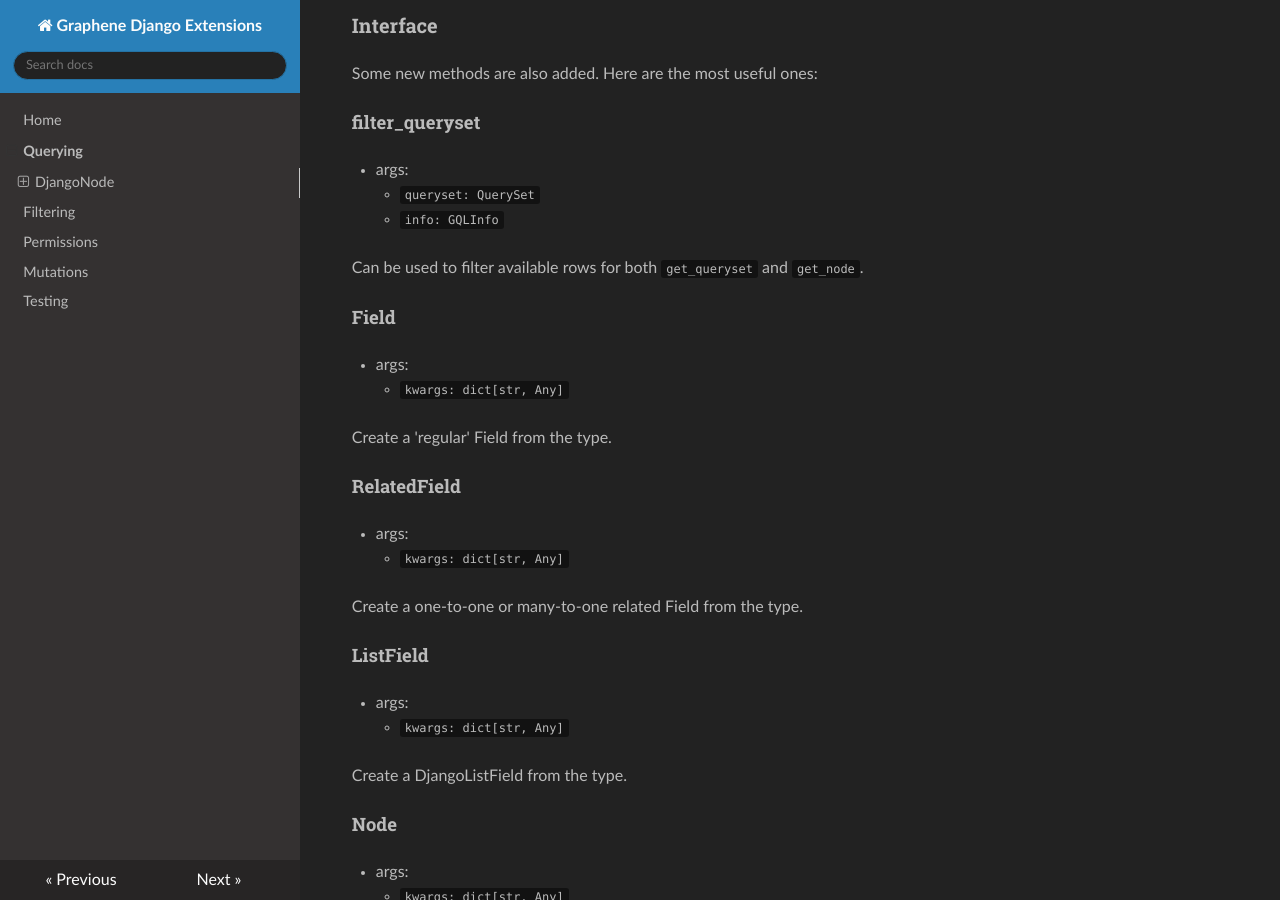
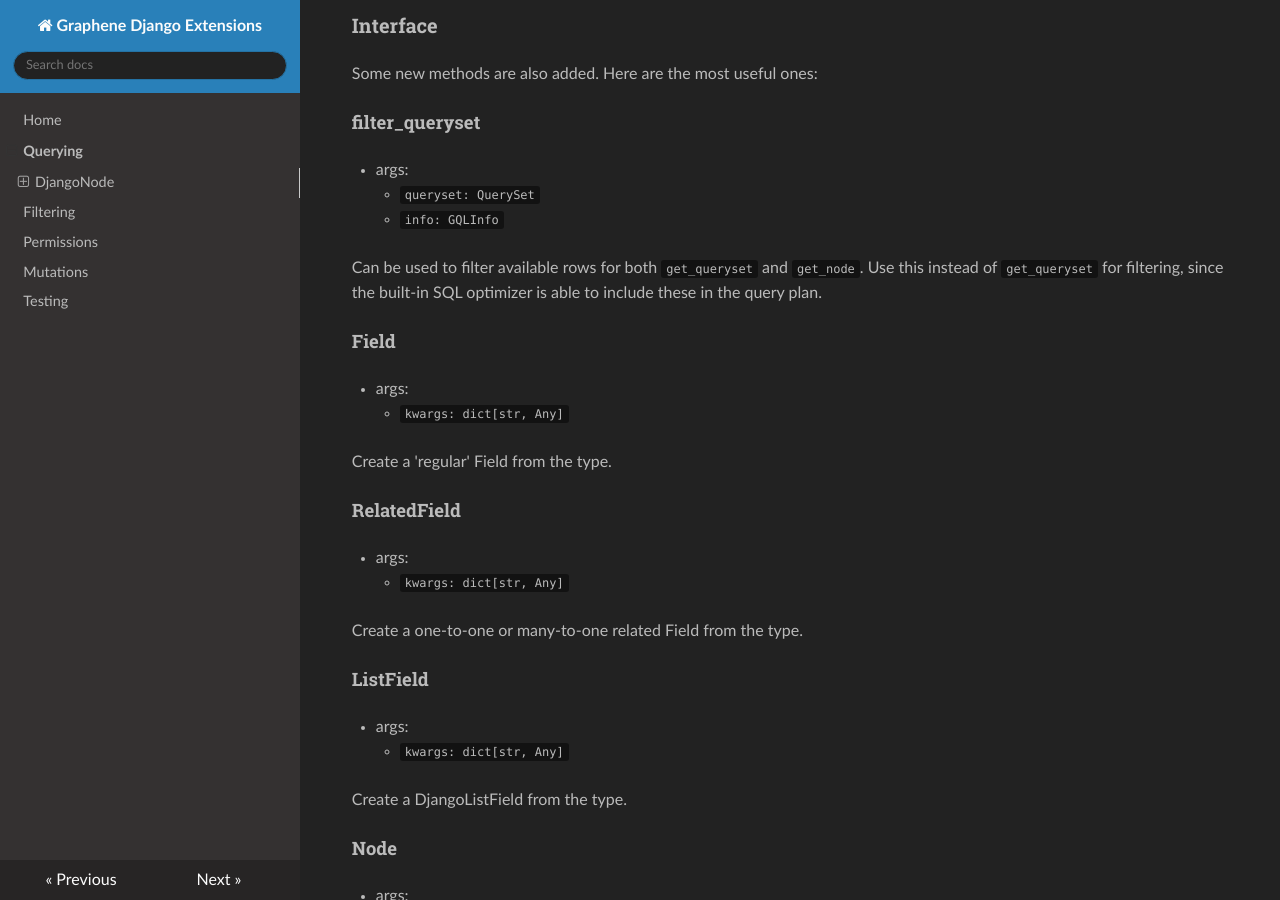
Before and after one commit to MrThearMan/graphene-django-extensions, an MkDocs documentation site: the page built from docs/querying.md, in a window 1280 px wide and 900 px high, scrolled down 1242 px. Built offline with MkDocs 1.6.1, drawn with Linux system fonts in a browser that asks for light colours; nearby versions of some CDN libraries; a script that is not in the unit is left out.

Commit message:
Update docs

```diff
--- a/docs/querying.md
+++ b/docs/querying.md
@@ -60,6 +60,8 @@ Some new methods are also added. Here are the most useful ones:
     - `info: GQLInfo`
 
 Can be used to filter available rows for both `get_queryset` and `get_node`.
+Use this instead of `get_queryset` for filtering, since the built-in SQL
+optimizer is able to include these in the query plan.
 
 #### Field
 
```
Also changed, not shown: other parts of docs/querying.md (+1 -1 lines), docs/filtering.md (+1 -1 lines), docs/testing.md (+1 -2 lines).
